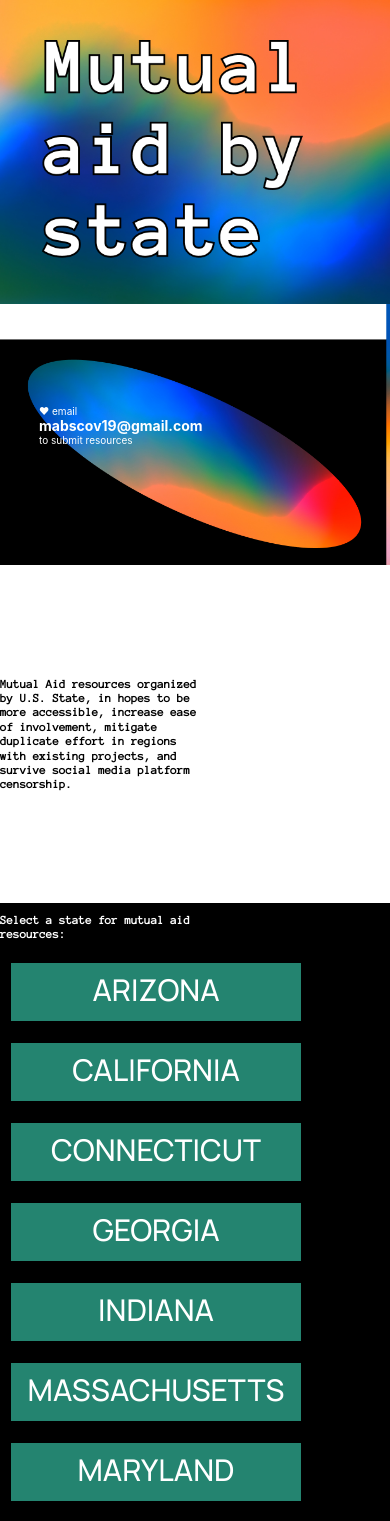
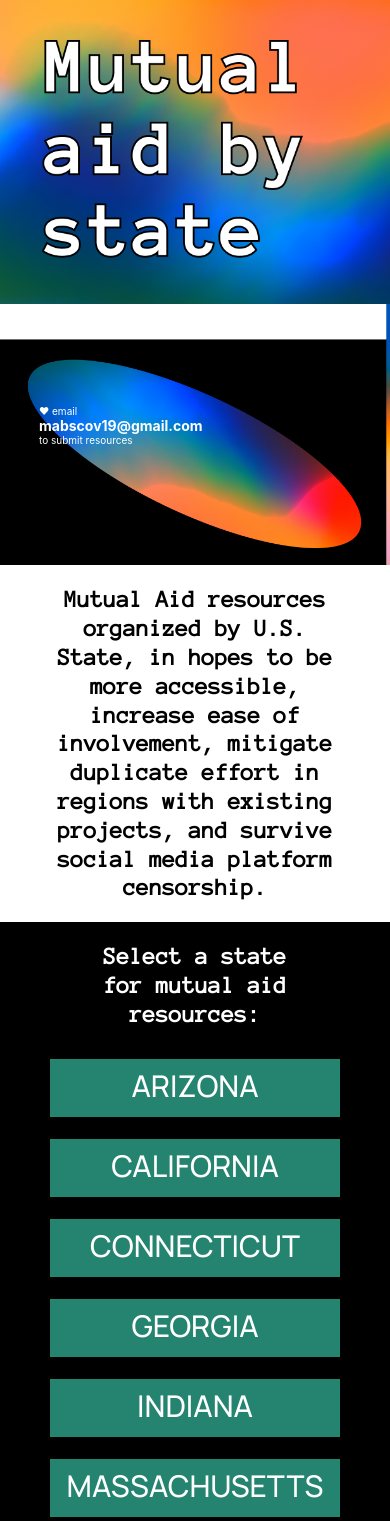
Before and after one commit to mutual-aid-by-state/mutual-aid-all, a React (Create React App) app: page /#/ in a window 390 px wide. Shown: the top 1521 px of the page. Built offline with nearby package versions, Linux system fonts and the light colour scheme; a web font is replaced by a local one.

Commit message:
home page responsive styling fixed

```diff
--- a/src/components/home/HomePage.js
+++ b/src/components/home/HomePage.js
@@ -28,7 +28,7 @@ const useStyles = makeStyles((theme) => ({
     },
   },
   overviewContainer: {
-    height: "40vh",
+    height: "unset",
     color: "#000",
     backgroundColor: "#fff",
     // backgroundColor: "#141414",
@@ -39,8 +39,7 @@ const useStyles = makeStyles((theme) => ({
     justifyContent: "center",
     alignItems: "center",
     [theme.breakpoints.down("sm")]: {
-      textAlign: "left",
-      alignItems: "flex-start",
+      height: "unset",
     },
   },
   overviewContainer2: {
@@ -53,10 +52,6 @@ const useStyles = makeStyles((theme) => ({
     flexDirection: "column",
     justifyContent: "center",
     alignItems: "center",
-    [theme.breakpoints.down("sm")]: {
-      textAlign: "left",
-      alignItems: "flex-start",
-    },
   },
   headerOverview: {
     // margin: "4vh 8vw",
@@ -68,8 +63,9 @@ const useStyles = makeStyles((theme) => ({
     textAlign: "center",
 
     [theme.breakpoints.down("sm")]: {
-      fontSize: "12px",
-      textAlign: "left",
+      fontSize: "24px",
+      textAlign: "center",
+      width: "80vw",
     },
   },
   regionBtn: {
```
